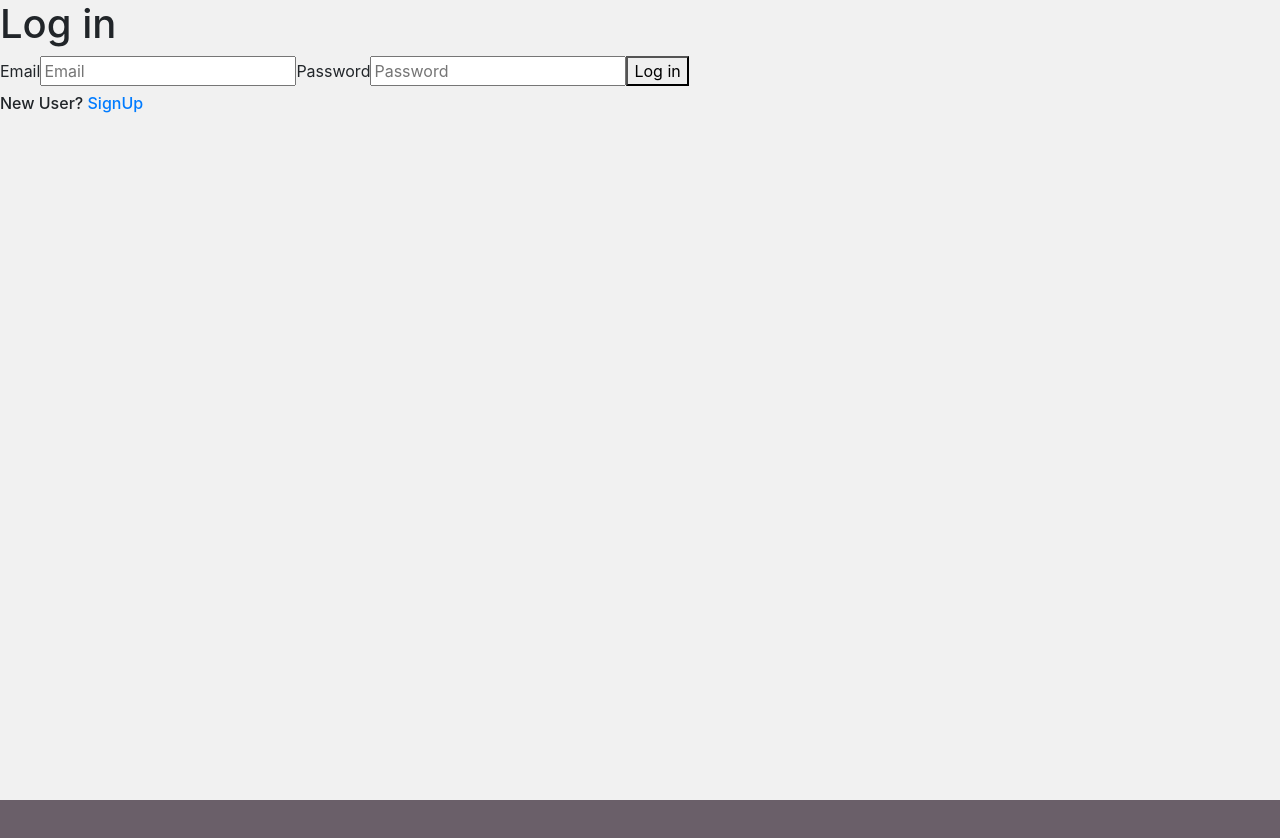
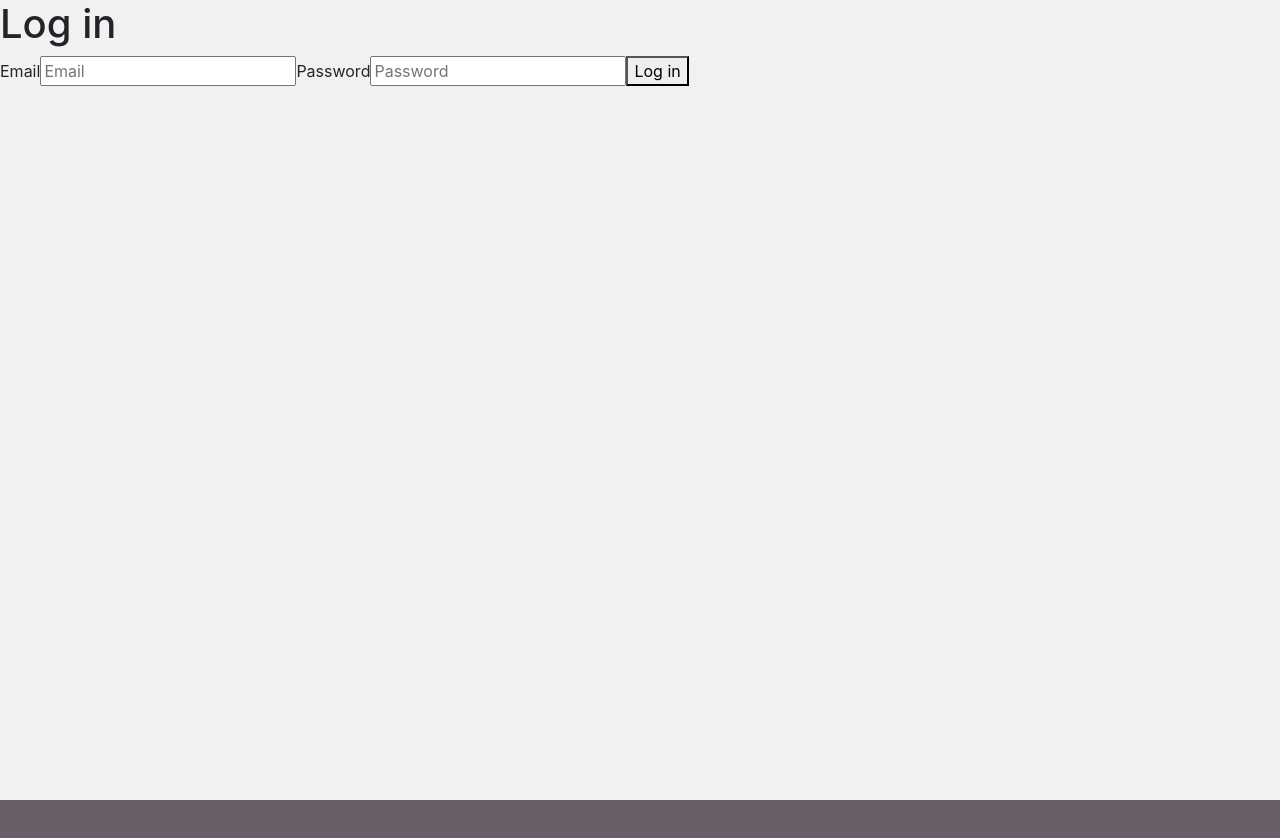
Before and after one commit to mrkrosenberg/UW-comms-official, a React (Create React App) app: page /login in a window 1280 px wide. Shown: the top 838 px of the page. Built offline with nearby package versions, Linux system fonts and the light colour scheme; no server answers.

Commit message:
adds closing button to modal

```diff
--- a/src/Views/Landing/Landing.jsx
+++ b/src/Views/Landing/Landing.jsx
@@ -81,8 +81,11 @@ export class Landing extends Component {
                 </header>
 
                 <Modal show={this.state.showModal} onHide={this.closeModal}>
-                    { this.state.userStatus === 'login' && <LogIn />}
-                    { this.state.userStatus === 'signup' && <SignUp />}
+                    <Modal.Header closeButton>
+                        { this.state.userStatus === 'login' && <LogIn />}
+                        { this.state.userStatus === 'signup' && <SignUp />}
+                    </Modal.Header>
+
                 </Modal>
             </div>
         )
--- a/src/Views/LogIn/LogIn.jsx
+++ b/src/Views/LogIn/LogIn.jsx
@@ -47,9 +47,9 @@ const LogIn = ({ history }) => {
         </label>
         <button type="submit">Log in</button>
       </form>
-      <div className="signup">
+      {/* <div className="signup">
           <h6>New User? <Link to="/signup">SignUp</Link> </h6>
-      </div>
+      </div> */}
     </div>
   );
 };
```
